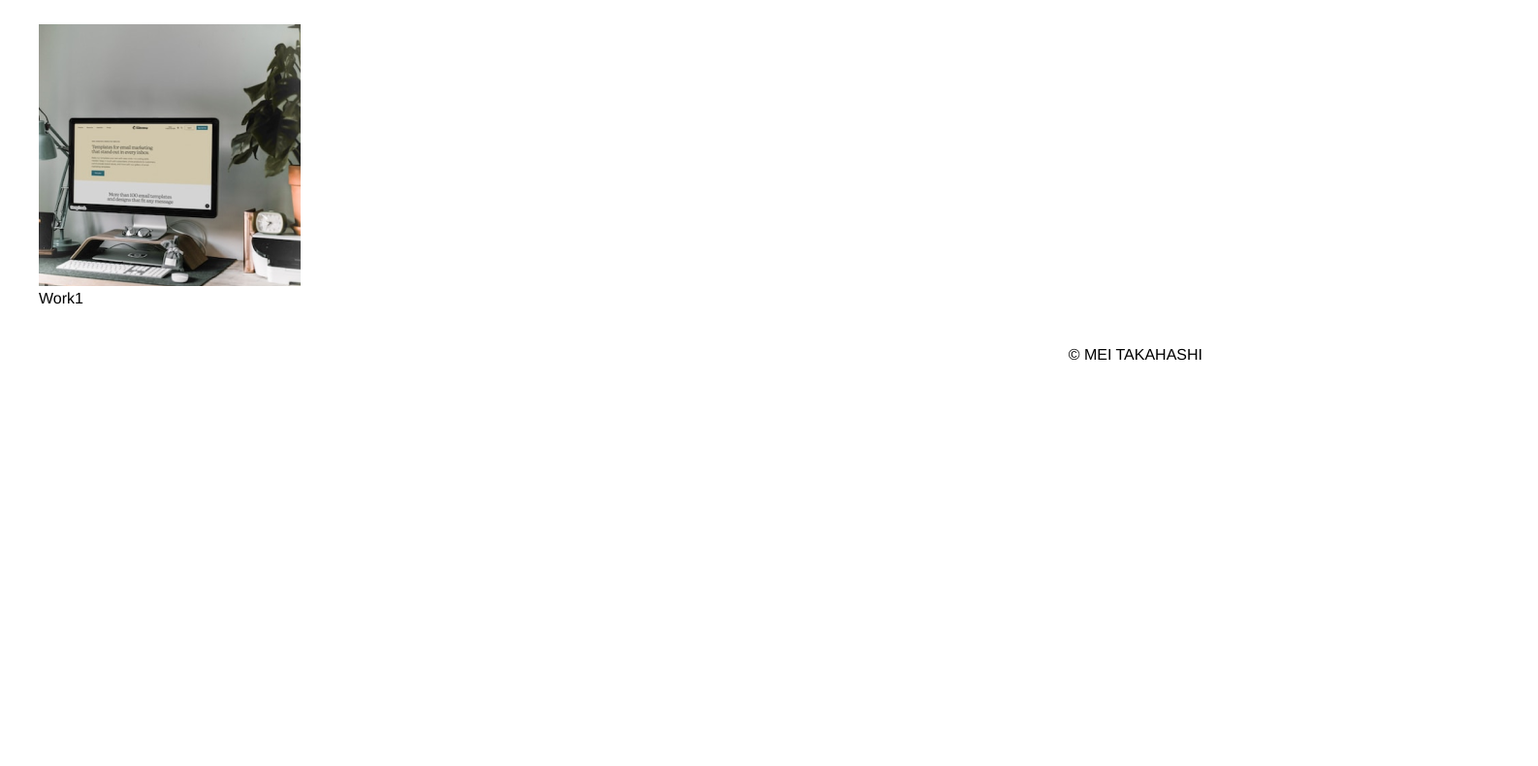
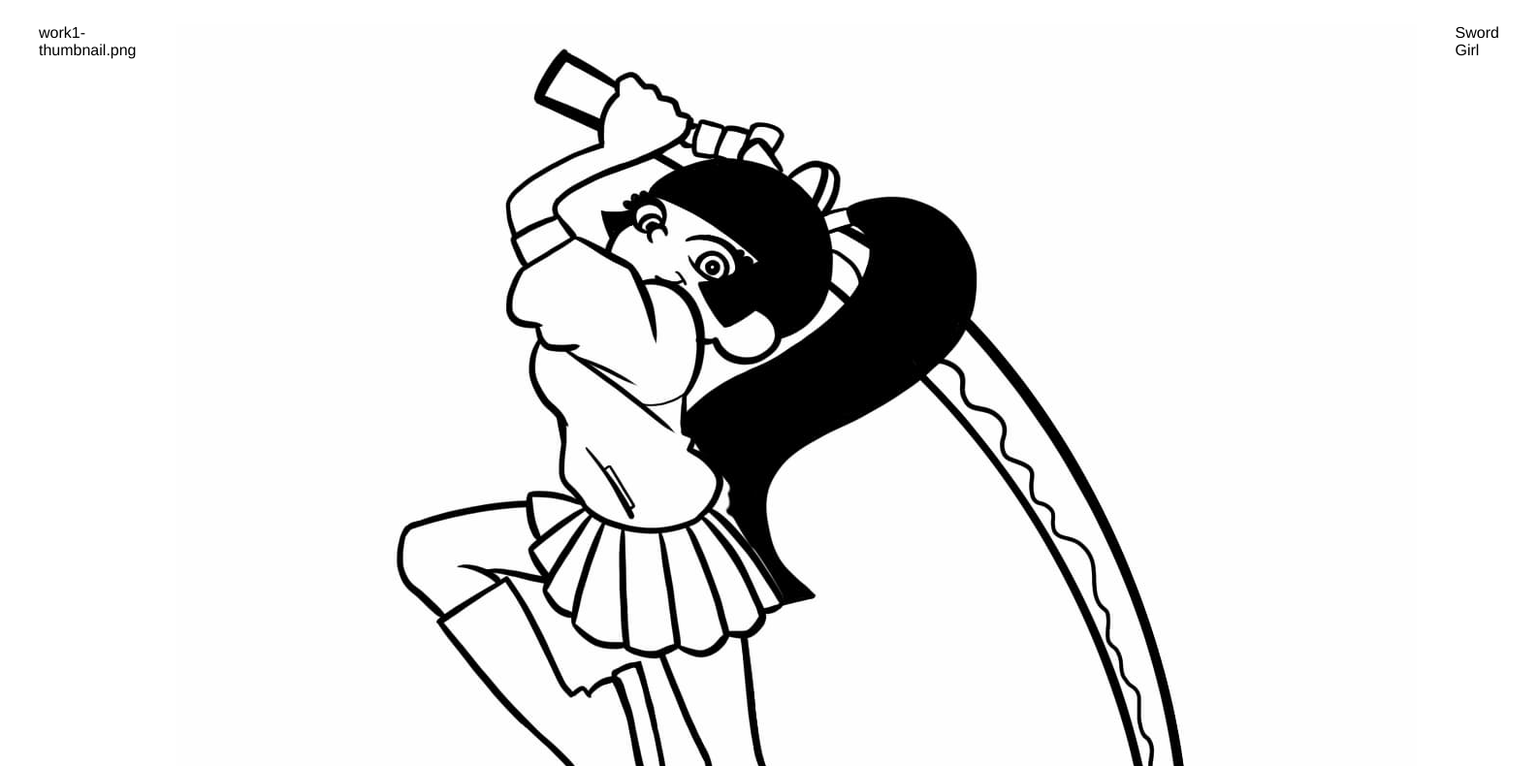
Before and after one commit to mitkhs/meimeitakahashi.github.io, a plain HTML site: page index.html in a window 1280 px wide. Shown: the part 92-882 px from the top of the page at 97% size, 1586 px wide, since content can reach past the window. Before the commit the page ends 800 px from the top, so only its background shows below. Drawn offline with Linux system fonts and the light colour scheme.

Commit message:
swordgirl追加

```diff
--- a/index.html
+++ b/index.html
@@ -19,11 +19,9 @@
             </div>
         </header>
 
-        <main class="main">
-            <a href="./work1.html" class="works-item">
-                <img src="./image/work1-thumbnail.png" alt="">
-                <p class="works-title">Work1</p>
-            </a>
+        <main class="main">work1-thumbnail.png
+                <img src="./image/swordgirl.jpg" alt="">
+                <p class="works-title">Sword Girl</p>
         </main>
 
         <footer class="footer">
```
